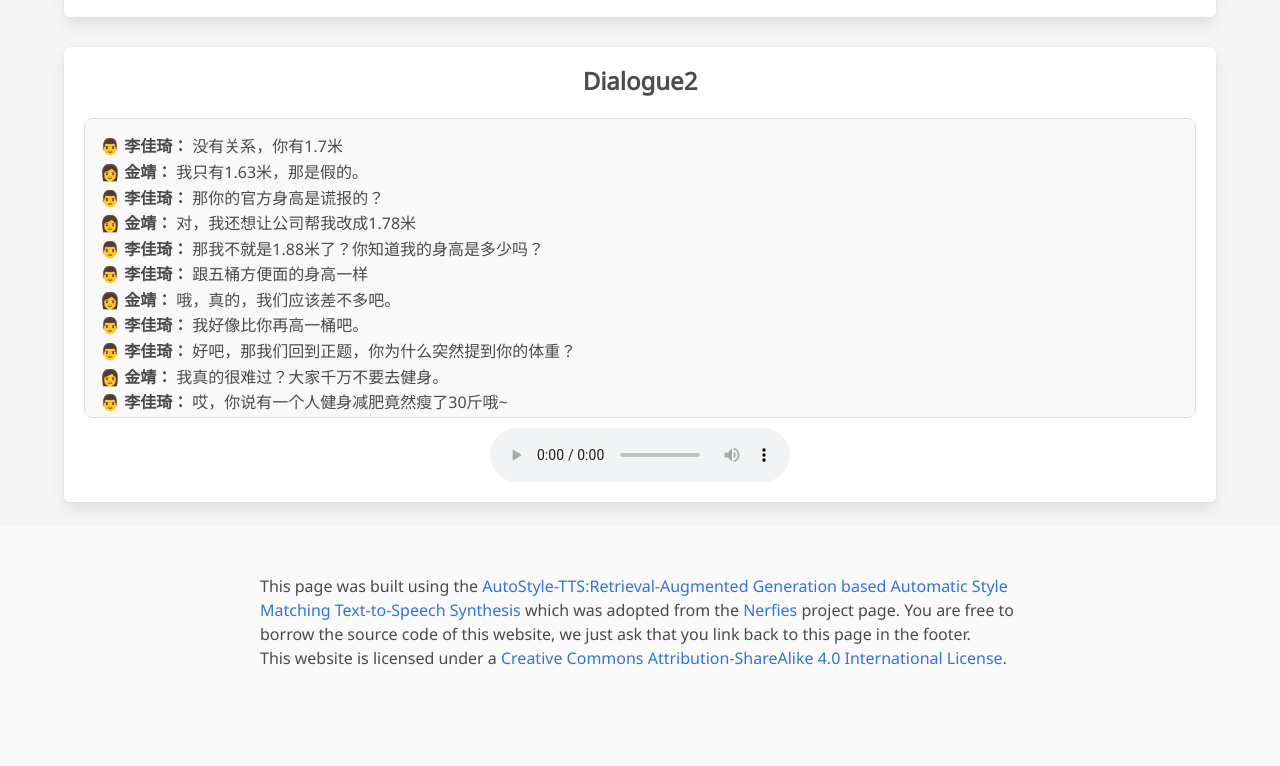
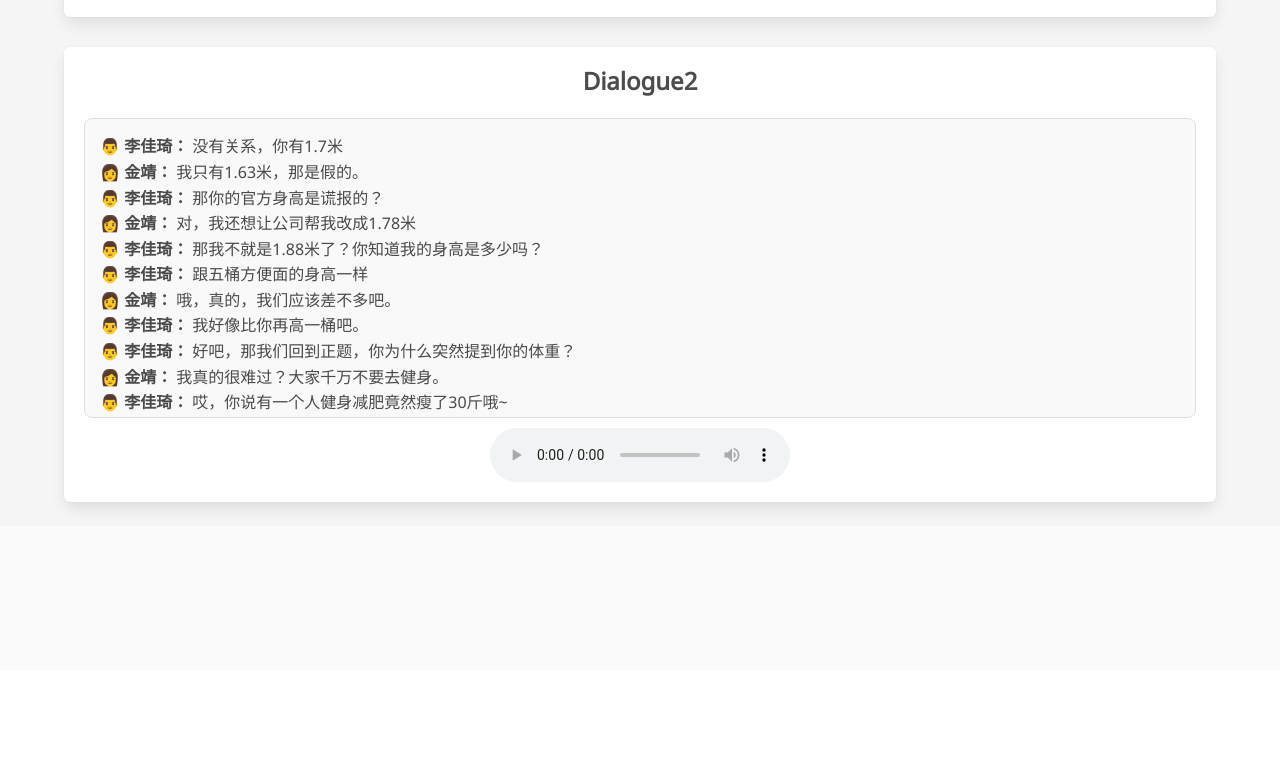
Before and after one commit to Chengyuann/AutoStyle-TTS-DEMO, a plain HTML site: page index.html in a window 1280 px wide. Shown: the part 4119-4885 px from the top of the page. After the commit the page ends 4789 px from the top, so only its background shows below. Drawn offline with nearby package versions, Linux system fonts and the light colour scheme; some icons are missing; a web font is replaced by a local one.

Commit message:
Update index.html

```diff
--- a/index.html
+++ b/index.html
@@ -545,9 +545,7 @@ ogy, users have higher expectations for the naturalness and
         <div class="content">
 
           <p>
-            This page was built using the <a href="https://github.com/eliahuhorwitz/Academic-project-page-template" target="_blank">AutoStyle-TTS:Retrieval-Augmented Generation based Automatic Style Matching Text-to-Speech Synthesis</a> which was adopted from the <a href="https://nerfies.github.io" target="_blank">Nerfies</a> project page.
-            You are free to borrow the source code of this website, we just ask that you link back to this page in the footer. <br> This website is licensed under a <a rel="license"  href="http://creativecommons.org/licenses/by-sa/4.0/" target="_blank">Creative
-            Commons Attribution-ShareAlike 4.0 International License</a>.
+
           </p>
 
         </div>
```
